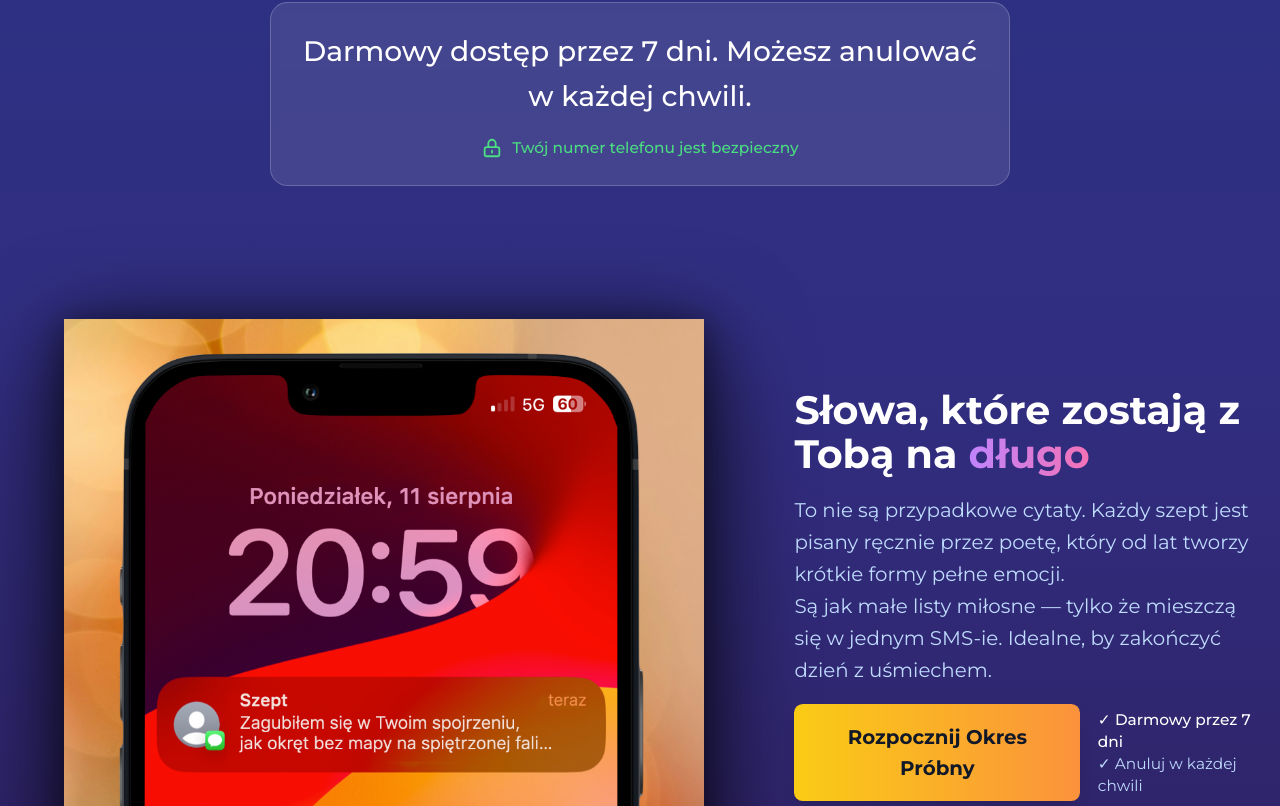
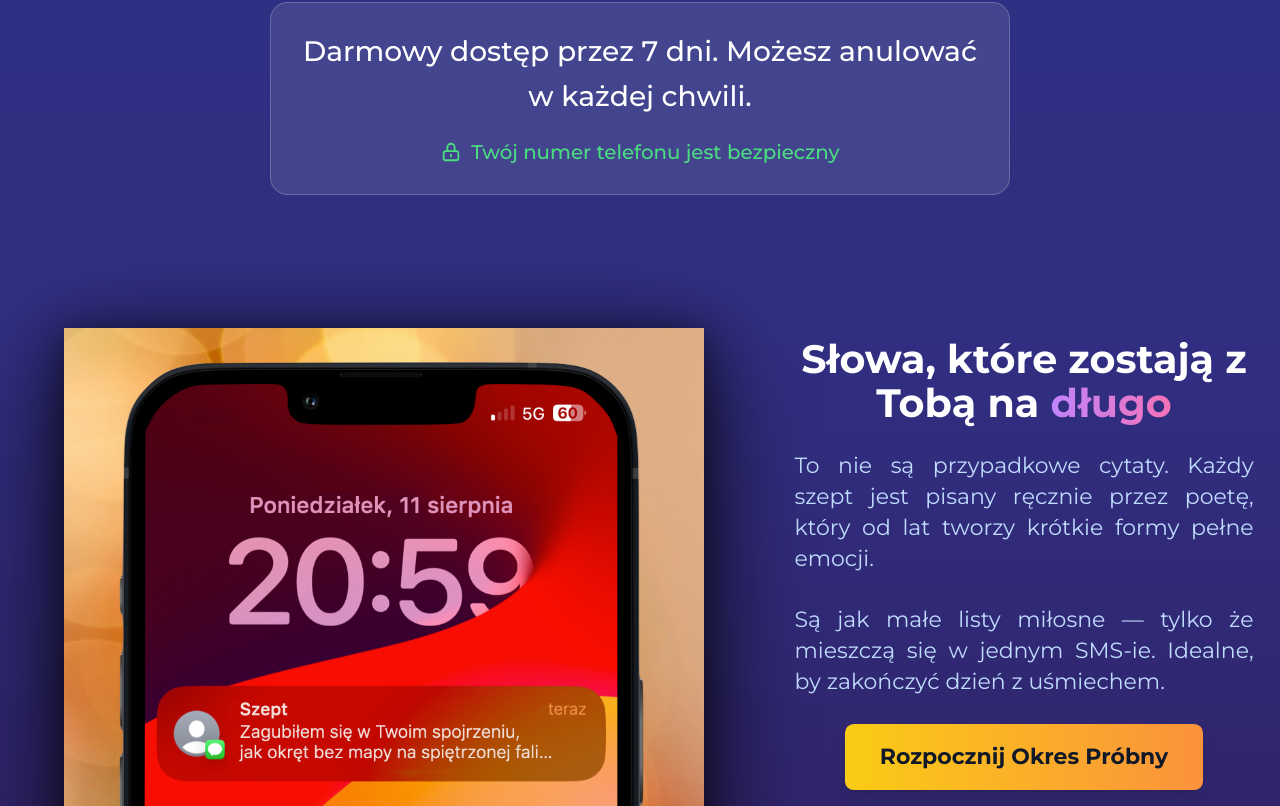
Before and after one commit to kamilkulik/whisper, a Next.js app: page / in a window 1280 px wide. Shown: the part 1694-2500 px from the top of the page. Built offline with nearby package versions, Linux system fonts and the light colour scheme.

Commit message:
responsive why special

```diff
--- a/src/app/_components/HowItWorks.tsx
+++ b/src/app/_components/HowItWorks.tsx
@@ -162,7 +162,7 @@ export default function HowItWorks({ onGetStarted }: HowItWorksProps) {
                 />
               </svg>
               <span
-                className="text-green-400 text-sm font-medium"
+                className="text-green-400 text-lg font-medium"
                 data-oid="lvp06st"
               >
                 Twój numer telefonu jest bezpieczny
--- a/src/app/page.tsx
+++ b/src/app/page.tsx
@@ -287,18 +287,8 @@ export default function Home() {
 
           {/* Smartphone Notification Section */}
           <div className="relative min-h-[80vh] flex items-center">
-            <div className="max-w-7xl mx-auto px-6 w-full">
-              <div className="grid grid-cols-1 lg:grid-cols-5 gap-6 lg:gap-12 items-center">
-                {/* Title - Mobile Only */}
-                <div className="lg:hidden text-center">
-                  <h2 className="text-3xl lg:text-4xl font-bold text-white leading-tight">
-                    Słowa, które zostają z Tobą na{" "}
-                    <span className="bg-gradient-to-r from-purple-400 to-pink-400 bg-clip-text text-transparent">
-                      długo
-                    </span>
-                  </h2>
-                </div>
-
+            <div className="max-w-7xl md:max-lg:max-w-4xl mx-auto px-6 w-full">
+              <div className="grid grid-cols-1 lg:grid-cols-5 gap-6 lg:gap-12 items-stretch">
                 {/* Image */}
                 <div className="relative flex justify-center items-center h-[400px] lg:h-[550px] lg:col-span-3">
                   <img
@@ -313,34 +303,32 @@ export default function Home() {
                 </div>
 
                 {/* Content */}
-                <div className="space-y-4 lg:col-span-2 lg:h-[550px] lg:flex lg:flex-col lg:justify-center">
-                  {/* Title - Desktop Only */}
-                  <div className="hidden lg:block">
-                    <h2 className="text-3xl lg:text-4xl font-bold text-white leading-tight">
-                      Słowa, które zostają z Tobą na{" "}
-                      <span className="bg-gradient-to-r from-purple-400 to-pink-400 bg-clip-text text-transparent">
-                        długo
-                      </span>
-                    </h2>
-                  </div>
+                <div className="lg:col-span-2 flex flex-col justify-between space-y-12 lg:space-y-0 md:my-12 xl:my-2">
+                  <h2 className="text-4xl lg:text-4xl text-center font-bold text-white leading-tight">
+                    Słowa, które zostają z Tobą na{" "}
+                    <span className=" bg-gradient-to-r from-purple-400 to-pink-400 bg-clip-text text-transparent">
+                      długo
+                    </span>
+                  </h2>
 
-                  <p className="text-lg text-blue-200 leading-relaxed">
+                  <p className="text-2xl lg:text-xl text-blue-200 text-justify leading-relaxed">
                     To nie są przypadkowe cytaty. Każdy szept jest pisany
                     ręcznie przez poetę, który od lat tworzy krótkie formy pełne
                     emocji.
+                    <br />
                     <br />
                     Są jak małe listy miłosne — tylko że mieszczą się w jednym
                     SMS-ie. Idealne, by zakończyć dzień z uśmiechem.
                   </p>
 
-                  <div className="flex items-center space-x-4">
+                  <div className="flex flex-col md:max-lg:flex-row md:max-lg:space-x-8 md:max-lg:justify-center items-center">
                     <button
                       onClick={handleNavigateToPricing}
-                      className="bg-gradient-to-r from-yellow-400 to-orange-400 hover:from-yellow-300 hover:to-orange-300 text-gray-900 font-bold px-8 py-4 rounded-lg text-lg transition-all duration-300 inline-block shadow-lg hover:shadow-xl transform cursor-pointer"
+                      className="bg-gradient-to-r from-yellow-400 to-orange-400 hover:from-yellow-300 hover:to-orange-300 text-gray-900 font-bold px-8 py-4 rounded-lg text-2xl lg:text-xl transition-all duration-300 inline-block shadow-lg hover:shadow-xl transform cursor-pointer"
                     >
                       Rozpocznij Okres Próbny
                     </button>
-                    <div className="text-white text-sm">
+                    <div className="text-white text-2xl lg:text-xl mt-4">
                       <p className="font-medium">✓ Darmowy przez 7 dni</p>
                       <p className="text-blue-200">✓ Anuluj w każdej chwili</p>
                     </div>
```
